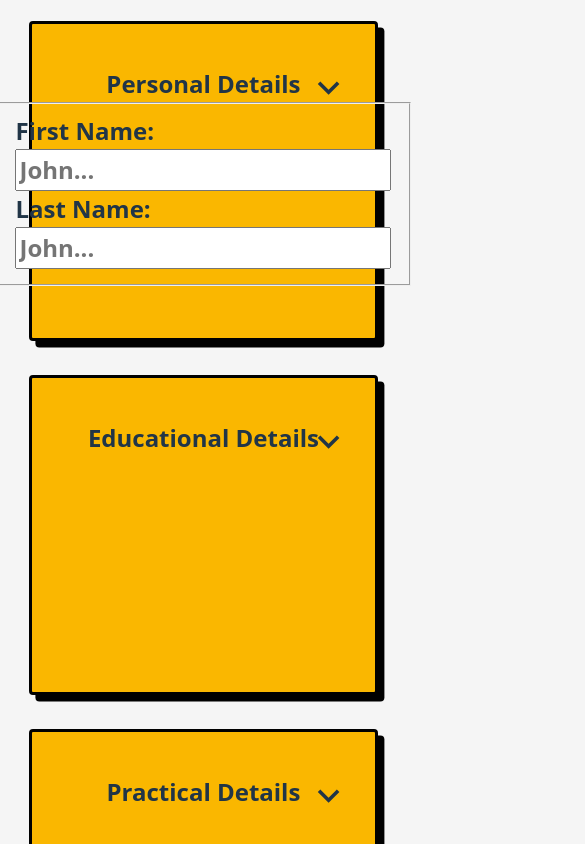
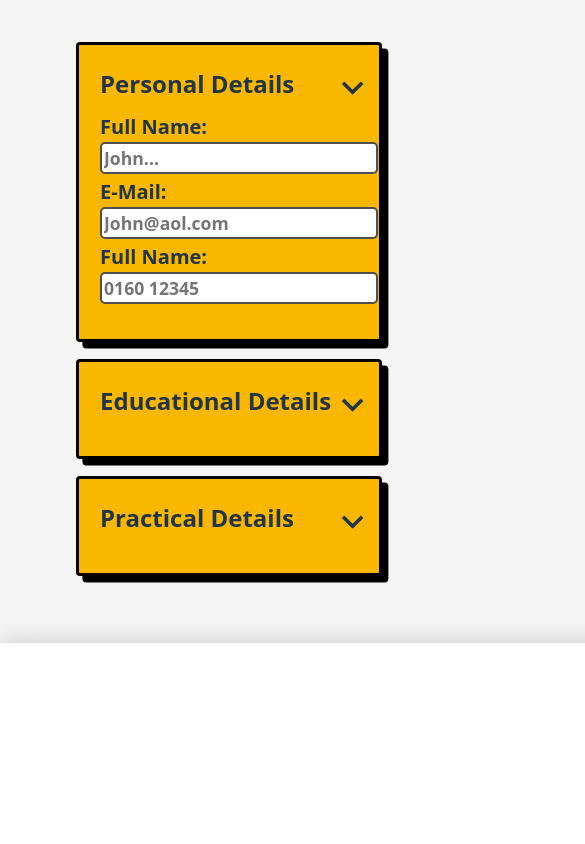
Before and after one commit to LucaDeeken/cvApplication, a React (Vite) app: page / in a window 390 px wide. Shown: the top 844 px of the page, 585 px wide, since content can reach past the window. Built offline with nearby package versions, Linux system fonts and the light colour scheme.

Commit message:
feat: input components. fix: style issues.

```diff
--- a/src/App.css
+++ b/src/App.css
@@ -79,15 +79,15 @@ body {
 
   display: grid;
   grid-template-columns: 2fr 3fr;
-  column-gap: 5rem;
+  column-gap: 6vh;
 }
 .sideBar {
 
 justify-content: center;
 grid-column: 1/2;
 margin: 5vh 0vh 5vh 0vh;
-border-radius: clamp(10px, 5vw, 30px); /* Der Radius wird mit Viewport-Größe angepasst */
 }
+
 
 .CVArea {
   grid-column: 2/3;
@@ -113,20 +113,22 @@ display: none;
   min-width: 100px;
   width: 100%;
   max-width: 500px;
-  height: clamp(100px, 380px, 320px);
-  margin: 0.5vh 0vh 4vh 2vh;
+  height: clamp(100px, 20vh, 100px);
+  margin: 0.5vh 0vh 2.5vh 2vh;
   padding-top: 2.8vh;
-  padding-left: 3vh;;
-  padding-right: 6vh;
+  padding-left: 18px;
   list-style-type: none;
   background-color: var(--color-yellow);
   font-size: 1.5rem;
-  align-items: center;
   font-weight: 800;
   border-radius: var(--size-radius);
   border: 3px solid black;
   box-shadow: .4rem .4rem 0 black;
 
+}
+
+#open {
+height: clamp(100px, 40vh, 300px);
 }
 
 .arrowDown {
@@ -139,11 +141,27 @@ display: none;
   width: 100%;
 }
 
-.formPersonal {
-  height: 100%;
+fieldset {
+  border: none;
+  padding-left: 0;
 }
-.fieldsetPersonal {
-  height: 100%;
+
+label {
+  min-width: 110px;
+}
+
+input {
+  border-radius: 5px;
+  border: 2px solid rgb(79, 79, 79);
+  font-size: 1.1rem;
+}
+
+
+.inputContainer {
+  display: flex;
+  flex-direction: column;
+  font-size: 1.2rem;
+  padding: 0.3vh 0;;
 }
 
 @media (max-width: 1070px) {
@@ -153,29 +171,62 @@ display: none;
     display: flex;
     flex-direction: column;
     justify-content: center;
+    align-items: center;
 
   }
   .sideBar {
-    width: auto;
+    width: 100%;
     height: auto;
     margin: 2vh 3vw 3vh 3vw;
-  border-radius: clamp(10px, 5vw, 30px); /* Der Radius wird mit Viewport-Größe angepasst */
   }
 
   .CVArea {
-    margin: 2vh 3vw 3vh 3vw;
+    display: flex;
+    margin: 2vh auto;
     background-color: white;
-    width: auto;
+    align-self: center;
     height: 1063px;
     box-shadow: 0px 0px 25px rgba(0, 0, 0, 0.18);
+    max-width: 734px;
+  }
+
+  .curriculumList {
+    margin: 3vh;
+    padding-left: 4vh;
   }
 
   .curriculumList li {
-    width: auto;
-    max-width: 100%;
-    margin: 0h;
+
+    min-width: 90%;
+    margin: 2vh 2vh;
     list-style-type: none;
     background-color: var(--color-yellow);
-    padding: clamp(5vh, 2.5vh, 3vh);
+    padding: clamp(2vh, 2.5vh, 3vh);
+  }
+
+  .arrowDown {
+    position: absolute;
+    left: 84%;
+  }
+
+  fieldset {
+    border: none;
+    padding-left: 0;
+  }
+  label {
+    min-width: 110px;
+  }
+
+  input {
+    border-radius: 5px;
+    border: 2px solid rgb(79, 79, 79);
+    font-size: 1.1rem;
+  }
+
+  .inputContainer {
+    display: flex;
+    flex-direction: column;
+    font-size: 1.25rem;
+    padding: 0.15vh 0;;
   }
 }
--- a/src/components/Sidebar.jsx
+++ b/src/components/Sidebar.jsx
@@ -9,25 +9,25 @@ function Sidebar() {
 
     return (
         <>
-        <ul class="curriculumList">
-            <li>
+        <ul className="curriculumList">
+            <li id="open">
             Personal Details
             <Icon path={mdiChevronDown} size={1.8} className="arrowDown" />
-            <div class="  personFormElement">
+            <div className="  personFormElement">
             <PersonalInput />
             </div>
             </li>
-            <li>
+            <li >
             Educational Details
             <Icon path={mdiChevronDown} size={1.8} className="arrowDown" />
-            <div class="hidden">
+            <div className="hidden">
             <EducationInput />
             </div>
             </li>
             <li>
             Practical Details
             <Icon path={mdiChevronDown} size={1.8} className="arrowDown" />
-            <div class="hidden">
+            <div className="hidden">
             <ExperienceInput />
             </div>
             </li>
--- a/src/components/inputFields/DateInput.jsx
+++ b/src/components/inputFields/DateInput.jsx
@@ -3,6 +3,10 @@ function DateInput() {
 
     return (
       <>
+        <div className="inputContainer">
+          <label htmlFor="dateInput">Geburtsdatum:</label>
+          <input type="date" id="dateInput"  />
+        </div>
       </>
     )
   }
--- a/src/components/inputFields/MailInput.jsx
+++ b/src/components/inputFields/MailInput.jsx
@@ -2,6 +2,10 @@ function MailInput() {
 
     return (
       <>
+        <div className="inputContainer">
+          <label htmlFor="mailInput">E-Mail: </label>
+          <input type="email" id="mailInput" placeholder="John@aol.com" />
+        </div>
       </>
     )
   }
--- /dev/null
+++ b/src/components/inputFields/NumInput.jsx
@@ -0,0 +1,13 @@
+function NumInput() {
+
+    return (
+      <>
+        <div className="inputContainer">
+          <label htmlFor="numInput">Full Name: </label>
+          <input type="number" id="numberInput" placeholder="0160 12345" />
+        </div>
+      </>
+    )
+  }
+
+export default NumInput;
--- a/src/components/inputFields/TextInput.jsx
+++ b/src/components/inputFields/TextInput.jsx
@@ -1,9 +1,13 @@
-function TexttInput() {
+function TextInput() {
 
     return (
       <>
+        <div className="inputContainer">
+          <label htmlFor="nameInput">Full Name: </label>
+          <input type="text" id="nameInput" placeholder="John..." />
+        </div>
       </>
     )
   }
 
-export default TexttInput;
+export default TextInput;
--- a/src/components/sections/EducationInput.jsx
+++ b/src/components/sections/EducationInput.jsx
@@ -3,7 +3,7 @@ function EducationInput() {
 
     return (
         <>
-        <section>
+        <section className="hidden">
             <form className="formPersonal">
                 <fieldset>
                     <label htmlFor="nameInput"></label>
--- a/src/components/sections/PersonalInput.jsx
+++ b/src/components/sections/PersonalInput.jsx
@@ -1,3 +1,8 @@
+import TextInput from "../inputFields/TextInput";
+import NumInput from "../inputFields/NumInput";
+import MailInput from "../inputFields/MailInput";
+import DateInput from "../inputFields/DateInput";
+
 
 function PersonalInput() {
 
@@ -6,10 +11,15 @@ function PersonalInput() {
         <section>
             <form className="formPersonal">
                 <fieldset className="fieldsetPersonal">
-                    <label htmlFor="nameInput">First Name: </label>
-                    <input type="text" id="nameInput" placeholder="John..." />
-                    <label htmlFor="nameInput">Last Name: </label>
-                    <input type="text" id="nameInput" placeholder="John..." />
+                    <TextInput
+
+                    />
+                    <MailInput
+
+                    />
+                    <NumInput
+
+                    />
                 </fieldset>
             </form>
         </section>
```
